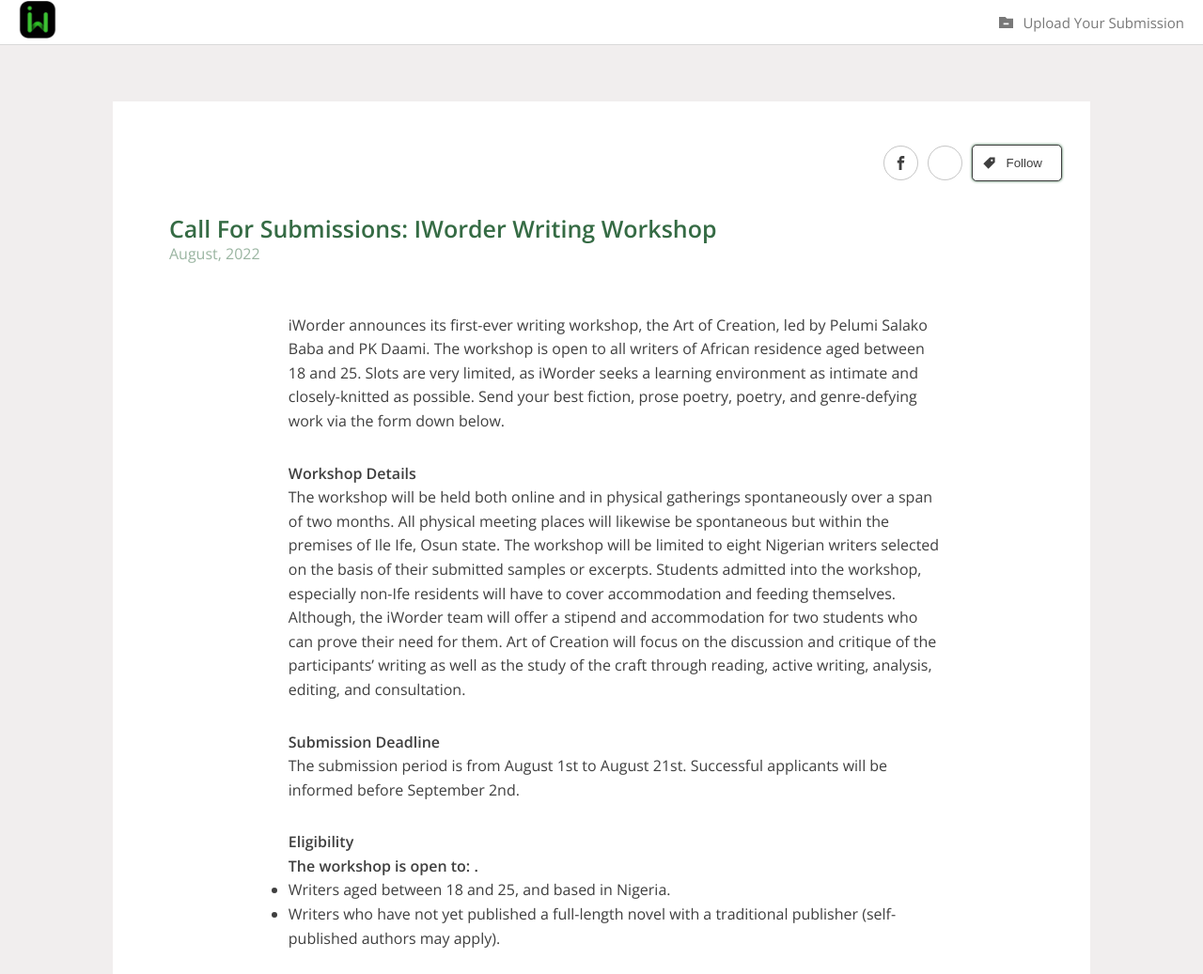
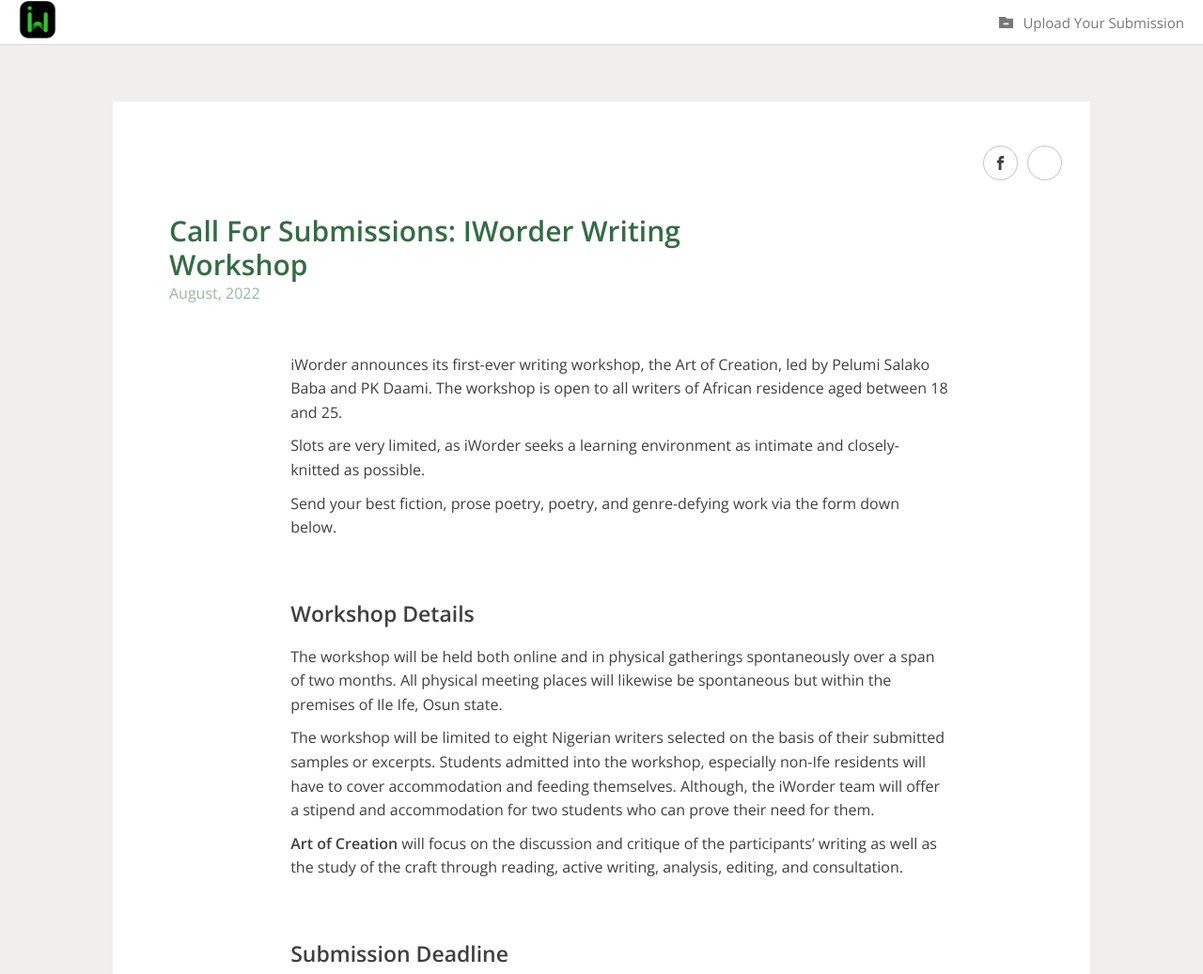
Before and after one commit to Estherfisayomi12/review-v2, a website: page index.html in a window 1280 px wide. Shown: the top 1037 px of the page at 94% size. Drawn offline with nearby package versions, Linux system fonts and the light colour scheme.

Commit message:
article changes

```diff
--- a/index.html
+++ b/index.html
@@ -43,28 +43,8 @@
             <use xlink:href="img/sprite.svg#icon-instagram"></use>
           </svg>
         </a>
+      </div>
 
-        <!--<a href="#">
-          <svg class="main__handles--sub">
-            <use xlink:href="img/sprite.svg#icon-linkedin2"></use>
-          </svg>
-        </a>
-
-        <a href="#">
-          <svg class="main__handles--sub">
-            <use xlink:href="img/sprite.svg#icon-outgoing_mail"></use>
-          </svg>
-        </a> -->
-
-        <div class="main__handles--button">
-          <button>
-            <svg class="main__handles--label">
-              <use xlink:href="img/sprite.svg#icon-label"></use>
-            </svg>
-            <a href="#">Follow</a>
-          </button>
-        </div>
-      </div>
       <div class="main__heading">
         <span class="main__heading--1">
           Call for Submissions: iWorder Writing Workshop
@@ -74,17 +54,18 @@
       </div>
       <div class="main__stories">
         <div>
-          <!-- <h3 class="main__heading--1 main__stories--h1">
-            Call for Submissions.
-          </h3> -->
           <p>
             iWorder announces its first-ever writing workshop, the Art of
             Creation, led by Pelumi Salako Baba and PK Daami. The workshop is
             open to all writers of African residence aged between 18 and 25.
+          </p>
+          <p>
             Slots are very limited, as iWorder seeks a learning environment as
-            intimate and closely-knitted as possible. Send your best fiction,
-            prose poetry, poetry, and genre-defying work via the form down
-            below.
+            intimate and closely-knitted as possible.
+          </p>
+          <p>
+            Send your best fiction, prose poetry, poetry, and genre-defying work
+            via the form down below.
           </p>
         </div>
         <div>
@@ -93,15 +74,21 @@
             The workshop will be held both online and in physical gatherings
             spontaneously over a span of two months. All physical meeting places
             will likewise be spontaneous but within the premises of Ile Ife,
-            Osun state. The workshop will be limited to eight Nigerian writers
-            selected on the basis of their submitted samples or excerpts.
-            Students admitted into the workshop, especially non-Ife residents
-            will have to cover accommodation and feeding themselves. Although,
-            the iWorder team will offer a stipend and accommodation for two
-            students who can prove their need for them. Art of Creation will
-            focus on the discussion and critique of the participants’ writing as
-            well as the study of the craft through reading, active writing,
-            analysis, editing, and consultation.
+            Osun state.
+          </p>
+          <p>
+            The workshop will be limited to eight Nigerian writers selected on
+            the basis of their submitted samples or excerpts. Students admitted
+            into the workshop, especially non-Ife residents will have to cover
+            accommodation and feeding themselves. Although, the iWorder team
+            will offer a stipend and accommodation for two students who can
+            prove their need for them.
+          </p>
+          <p>
+            <span class="main__stories--h1"> Art of Creation</span> will focus
+            on the discussion and critique of the participants’ writing as well
+            as the study of the craft through reading, active writing, analysis,
+            editing, and consultation.
           </p>
         </div>
 
@@ -115,7 +102,7 @@
 
         <div>
           <p class="main__stories--h2">Eligibility</p>
-          <p class="main__stories--h2">The workshop is open to: .</p>
+          <p class="main__stories--h1">The workshop is open to: .</p>
           <ul>
             <li>Writers aged between 18 and 25, and based in Nigeria.</li>
             <li>
@@ -142,14 +129,14 @@
               submission.
             </li>
             <li>
-              <span class="main__stories--h2">Deadline: </span>August 21st,
+              <span class="main__stories--h1">Deadline: </span>August 21st,
               2022.
             </li>
           </ol>
         </div>
       </div>
       <div class="main__account">
-        <p class="main__stories--h2">
+        <p class="main__stories--h1">
           Send your best fiction, prose poetry, poetry, and genre-defying work
           via the form down below.
         </p>
--- a/sass/_body.scss
+++ b/sass/_body.scss
@@ -41,7 +41,7 @@
     display: flex;
     justify-content: end;
     align-items: center;
-    gap: 1rem;
+    column-gap: 1rem;
     margin: 3rem 3rem 2rem 0.5rem;
 
     @media only screen and(max-width: $bp-small) {
@@ -49,8 +49,8 @@
     }
 
     a,
-    :active,
-    :visited {
+    a:active,
+    a:visited {
       display: inline-flex;
       border-radius: 50%;
       border: 1px solid rgba($color-grey-dark, 0.3);
@@ -59,6 +59,7 @@
 
       @media only screen and(max-width: $bp-tiny) {
         padding: 0.5rem;
+        margin-right: 0.5rem;
       }
     }
 
@@ -67,26 +68,6 @@
       width: 1.5rem;
       height: 1.5rem;
       fill: $color-grey-dark;
-    }
-
-    &--button {
-      button {
-        display: flex;
-        align-items: center;
-        border-radius: 5px;
-
-        cursor: pointer;
-        padding: 0.1rem 1rem;
-        background-color: white;
-        border: 1px solid $color-grey-dark;
-        box-shadow: 0 0 3px $color-brand-green;
-
-        a {
-          border: none;
-          text-decoration: none;
-          color: $color-grey-dark;
-        }
-      }
     }
   }
 
@@ -103,7 +84,7 @@
     margin-bottom: 5rem;
     text-transform: capitalize;
     &--1 {
-      font-size: 2.5rem;
+      font-size: 3rem;
       line-height: 1.2;
       font-weight: 600;
       color: $color-brand-green;
@@ -130,18 +111,29 @@
     flex-direction: column;
 
     font-size: 1.6rem;
+    row-gap: 6rem;
+    margin-bottom: 2rem;
 
-    & > * {
-      margin-bottom: 3rem;
+    div {
+      display: flex;
+      flex-direction: column;
+      row-gap: 1rem;
+
+      ul,
+      ol {
+        margin-left: 5rem;
+      }
     }
 
     &--h1 {
       color: $color-grey-dark;
-      font-weight: 400;
+      font-weight: 600;
     }
 
     &--h2 {
       font-weight: 600;
+      font-size: 2.3rem;
+      margin-bottom: 0.5rem;
     }
   }
 
```
Also changed, not shown: css/style.comp.css, css/style.css, css/style.prefix.css.
